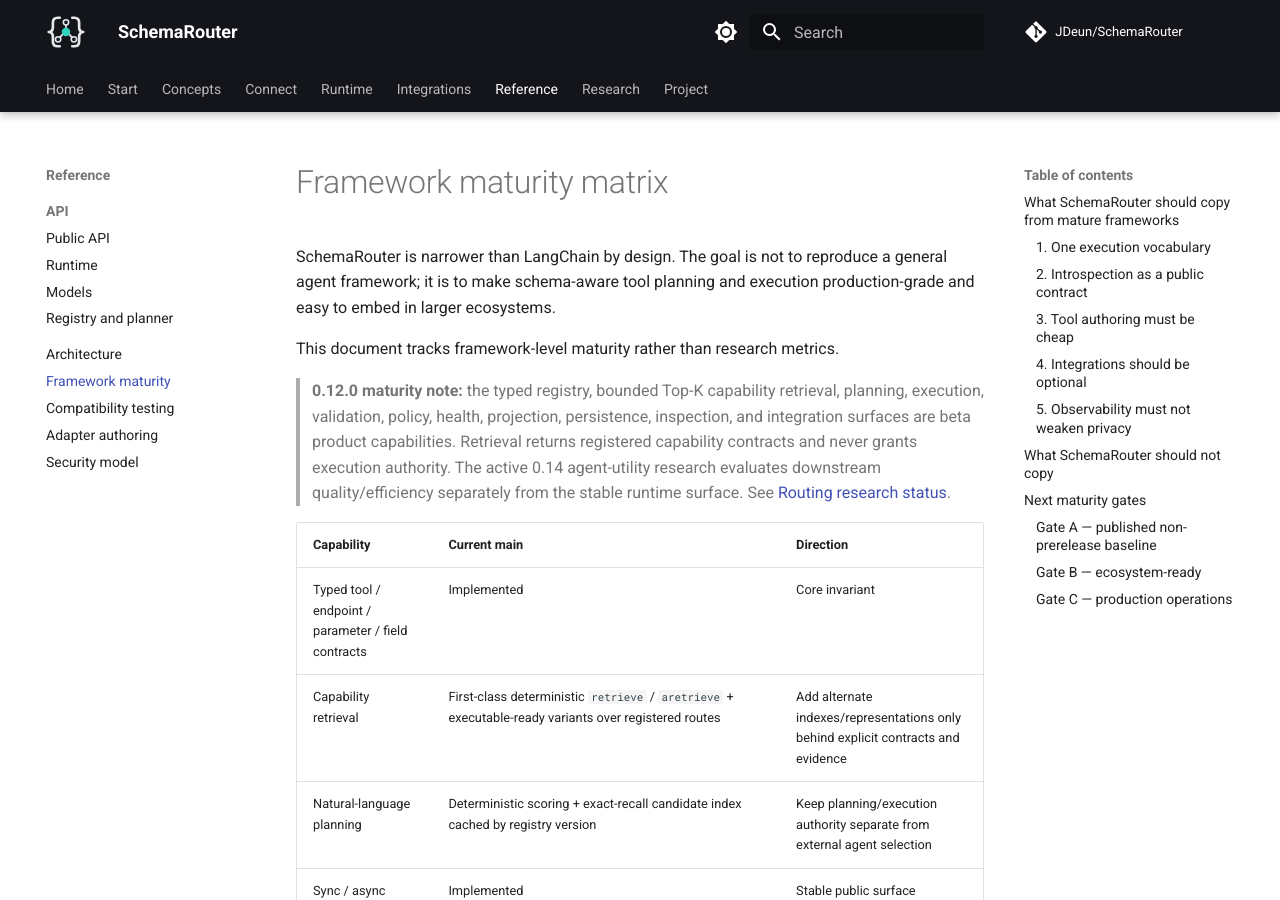
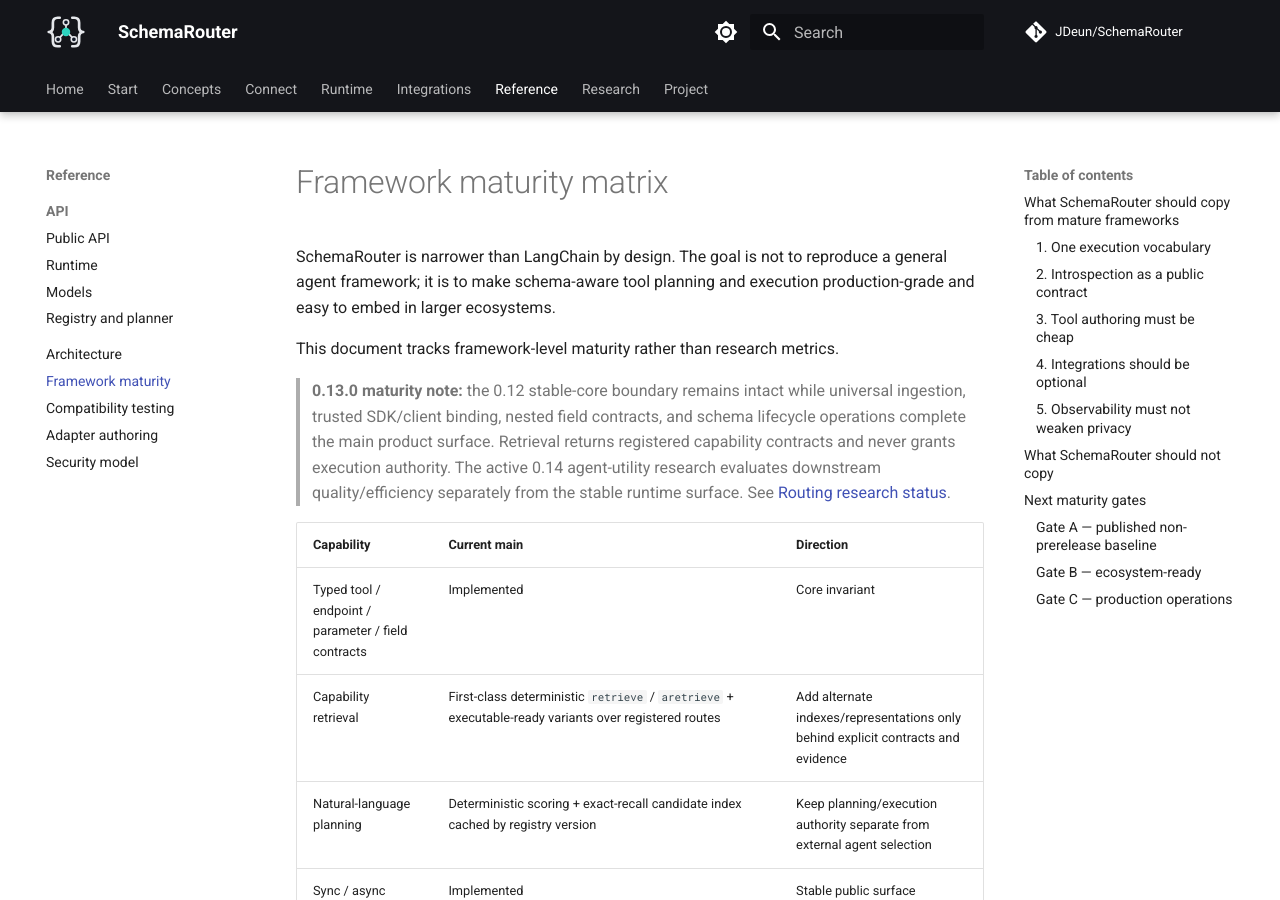
Before and after one commit to JDeun/SchemaRouter, an MkDocs documentation site: the page built from docs/framework-maturity.md, in a window 1280 px wide and 900 px high. Built offline with MkDocs 1.6.1 and Material for MkDocs 9.7.7, drawn with Linux system fonts in a browser that asks for light colours; comment, search, counter and statistics services are not loaded.

Commit message:
docs: update maturity note for 0.13

```diff
--- a/docs/framework-maturity.md
+++ b/docs/framework-maturity.md
@@ -6,10 +6,10 @@
 
 This document tracks framework-level maturity rather than research metrics.
 
-> **0.12.0 maturity note:** the typed registry, bounded Top-K capability retrieval, planning,
-> execution, validation, policy, health, projection, persistence, inspection, and integration
-> surfaces are beta product capabilities. Retrieval returns registered capability contracts and
-> never grants execution authority. The active 0.14 agent-utility research evaluates downstream
+> **0.13.0 maturity note:** the 0.12 stable-core boundary remains intact while universal
+> ingestion, trusted SDK/client binding, nested field contracts, and schema lifecycle operations
+> complete the main product surface. Retrieval returns registered capability contracts and never
+> grants execution authority. The active 0.14 agent-utility research evaluates downstream
 > quality/efficiency separately from the stable runtime surface. See
 > [Routing research status](research/routing-status.md).
 
```
